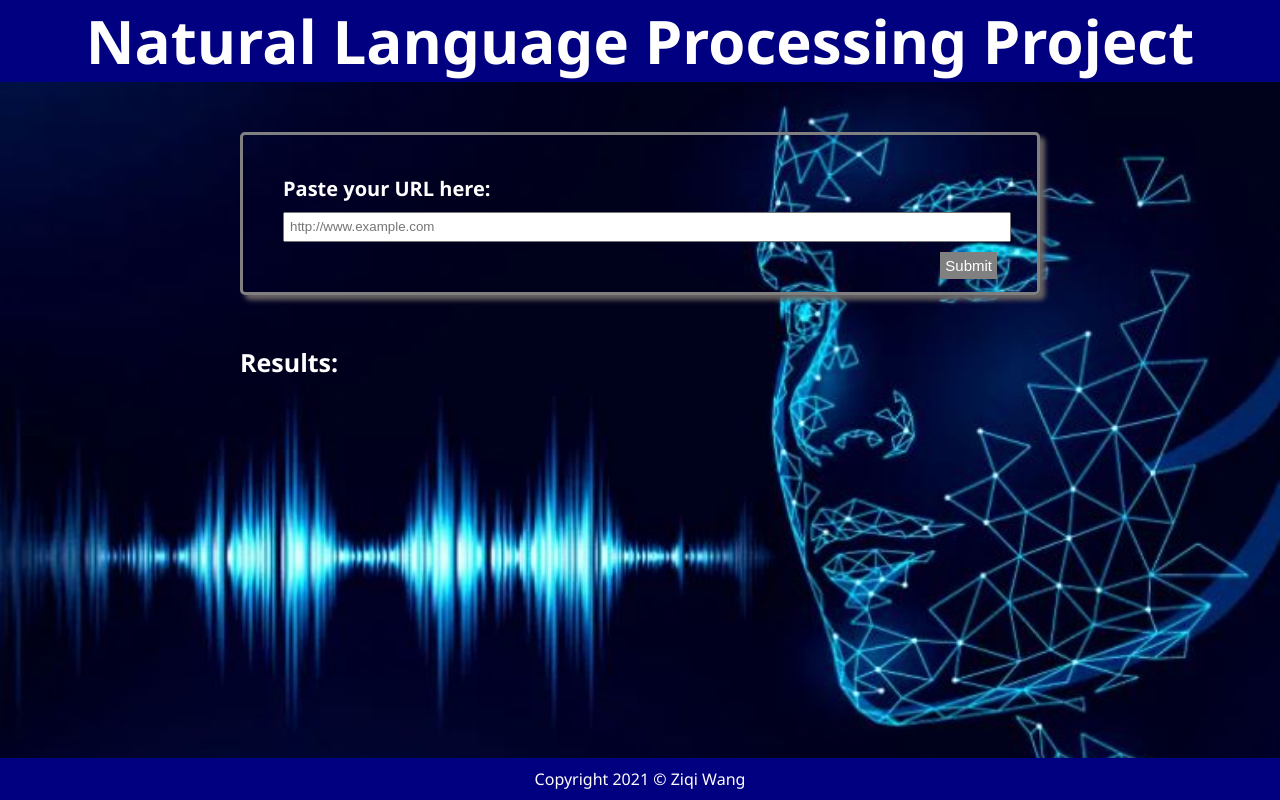
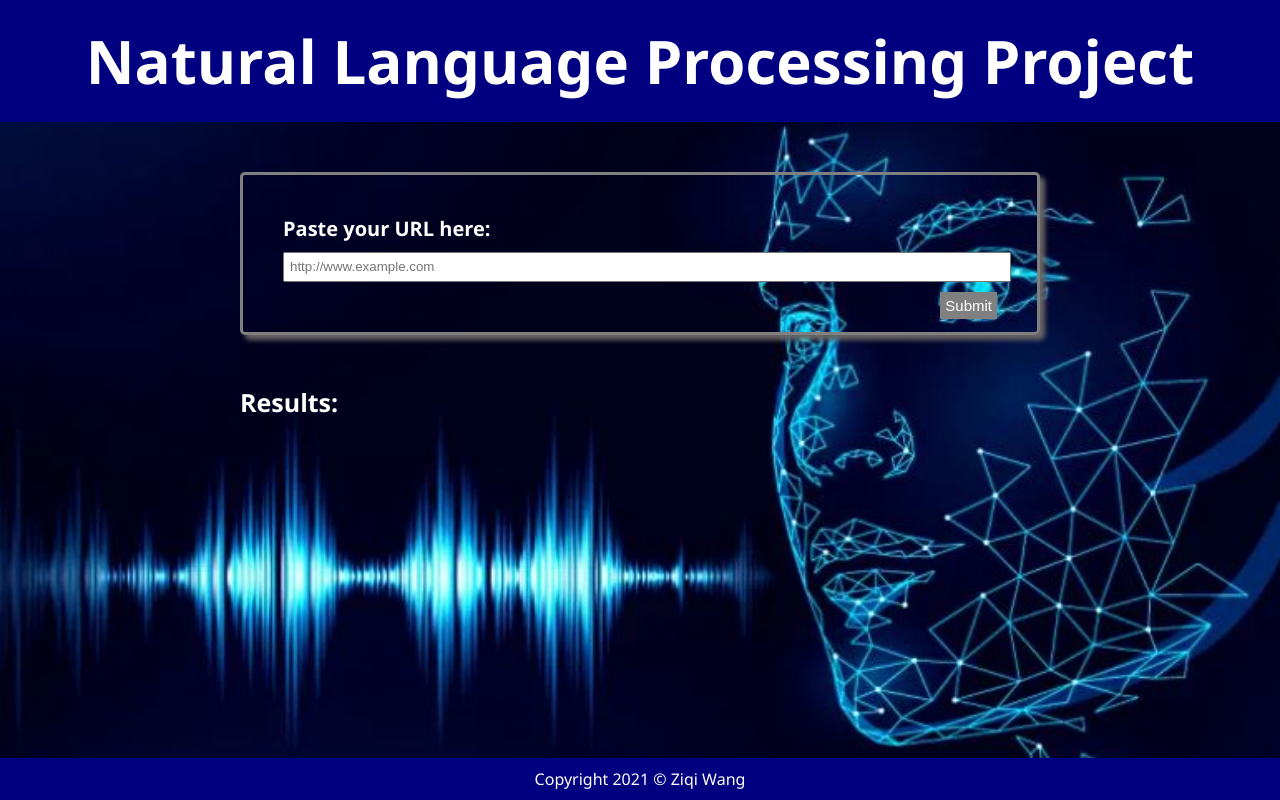
Before and after one commit to ZQWang39/Udacity-Project-4.Evaluate-a-news-article-with-Natural-Language-Processing, a website built with webpack: page src/client/views/index.html in a window 1280 px wide. Built offline with nearby package versions, Linux system fonts and the light colour scheme.

Commit message:
Change margin to header

```diff
--- a/src/client/styles/header.scss
+++ b/src/client/styles/header.scss
@@ -10,6 +10,6 @@ header{
     text-align: center;
     font-size: 30px;
     font-weight:bolder;
-    padding:15px auto;
+    margin:20px auto;
 
 }
```
